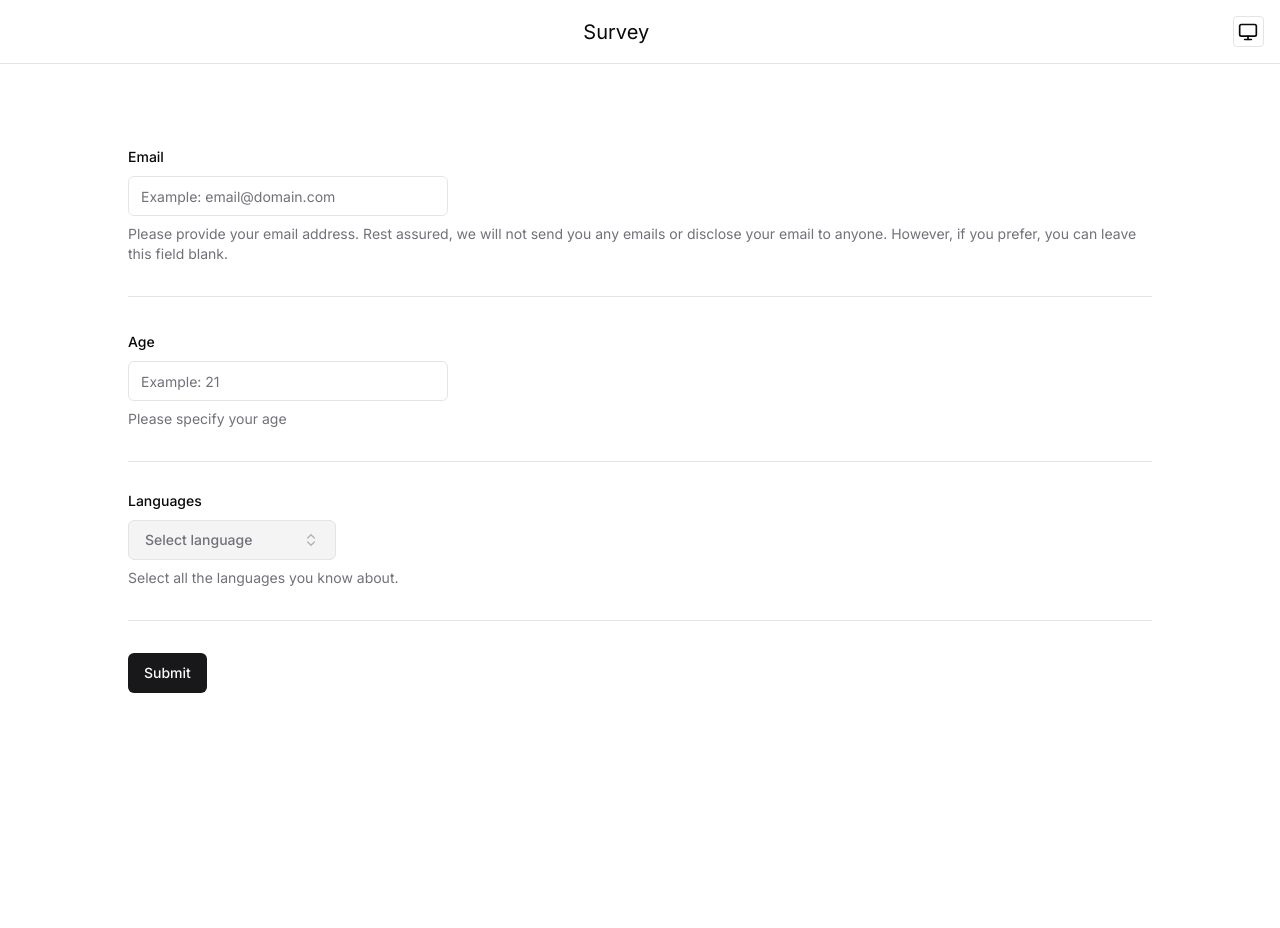
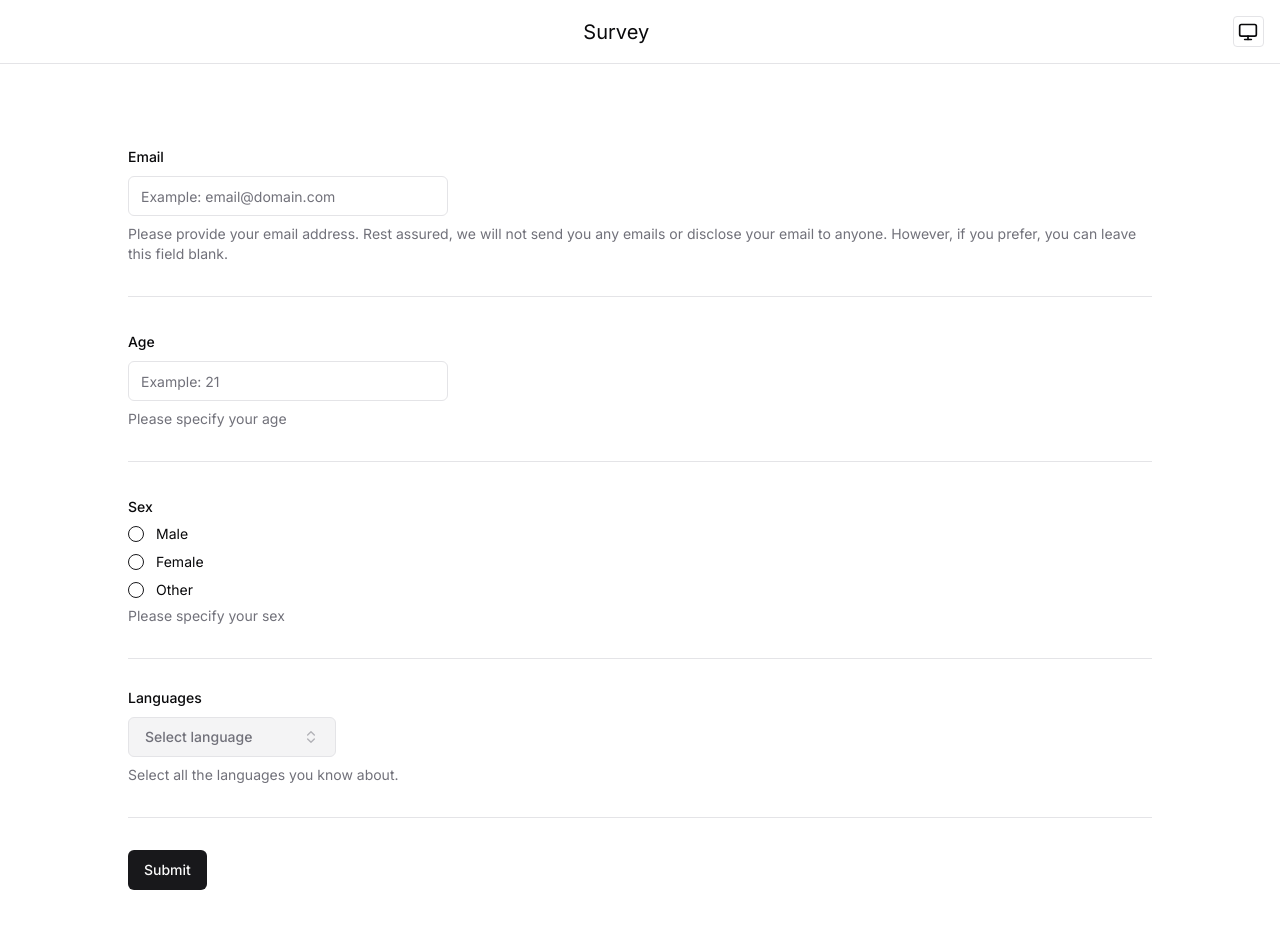
Before and after one commit to adidnair/survey, a Next.js app: page / in a window 1280 px wide. Shown: the top 928 px of the page. Before the commit the page ends 800 px from the top, so only its background shows below. Built offline with nearby package versions, Linux system fonts and the light colour scheme.

Commit message:
added sex

```diff
--- a/src/components/survey-form.tsx
+++ b/src/components/survey-form.tsx
@@ -24,6 +24,9 @@ import {
 } from "./questions/languages";
 import { Separator } from "./ui/separator";
 import { toast } from "./ui/use-toast";
+import { RadioGroup, RadioGroupItem } from "./ui/radio-group";
+import { FormError } from "./myui/form-error";
+import { useState } from "react";
 
 const formSchema = z.object({
   email: z
@@ -42,7 +45,7 @@ const formSchema = z.object({
       message:
         "The oldest person in the world is 116. Please enter your actual age.",
     }),
-  // sex: z.string().nonempty(),
+  sex: z.string(),
   languages: z
     .object({
       value: z.string().refine((val) => {
@@ -129,6 +132,53 @@ const SurveyForm = () => {
 
         <FormField
           control={form.control}
+          name="sex"
+          render={({ field }) => (
+            <FormItem>
+              <FormLabel>Sex</FormLabel>
+              <FormControl>
+                <RadioGroup
+                  onValueChange={field.onChange}
+                  defaultValue={field.value}
+                  className="flex flex-col space-y-1"
+                >
+                  <FormItem className="flex items-center space-x-3 space-y-0">
+                    <FormControl>
+                      <RadioGroupItem value="male" />
+                    </FormControl>
+                    <FormLabel className="font-normal cursor-pointer">
+                      Male
+                    </FormLabel>
+                  </FormItem>
+                  <FormItem className="flex items-center space-x-3 space-y-0">
+                    <FormControl>
+                      <RadioGroupItem value="female" />
+                    </FormControl>
+                    <FormLabel className="font-normal cursor-pointer">
+                      Female
+                    </FormLabel>
+                  </FormItem>
+                  <FormItem className="flex items-center space-x-3 space-y-0">
+                    <FormControl>
+                      <RadioGroupItem value="" className="peer"/>
+                    </FormControl>
+                    <FormLabel className="font-normal cursor-pointer">
+                      Other
+                    </FormLabel>
+                    <Input className="absolute translate-x-20 w-32 h-8 peer-data-[state=unchecked]:hidden" {...field}/>
+                  </FormItem>
+                </RadioGroup>
+              </FormControl>
+              <FormDescription>Please specify your sex</FormDescription>
+              <FormMessage />
+            </FormItem>
+          )}
+        />
+
+        <Separator />
+
+        <FormField
+          control={form.control}
           name="languages"
           render={({ field }) => {
             return (
@@ -147,6 +197,8 @@ const SurveyForm = () => {
 
         <Separator />
 
+        {(form.formState.isSubmitted && Object.keys(form.formState.errors).length !== 0)
+        && <FormError text="Please review the form for errors and make necessary corrections before resubmitting." />}
         <Button type="submit">Submit</Button>
       </form>
     </Form>
```
